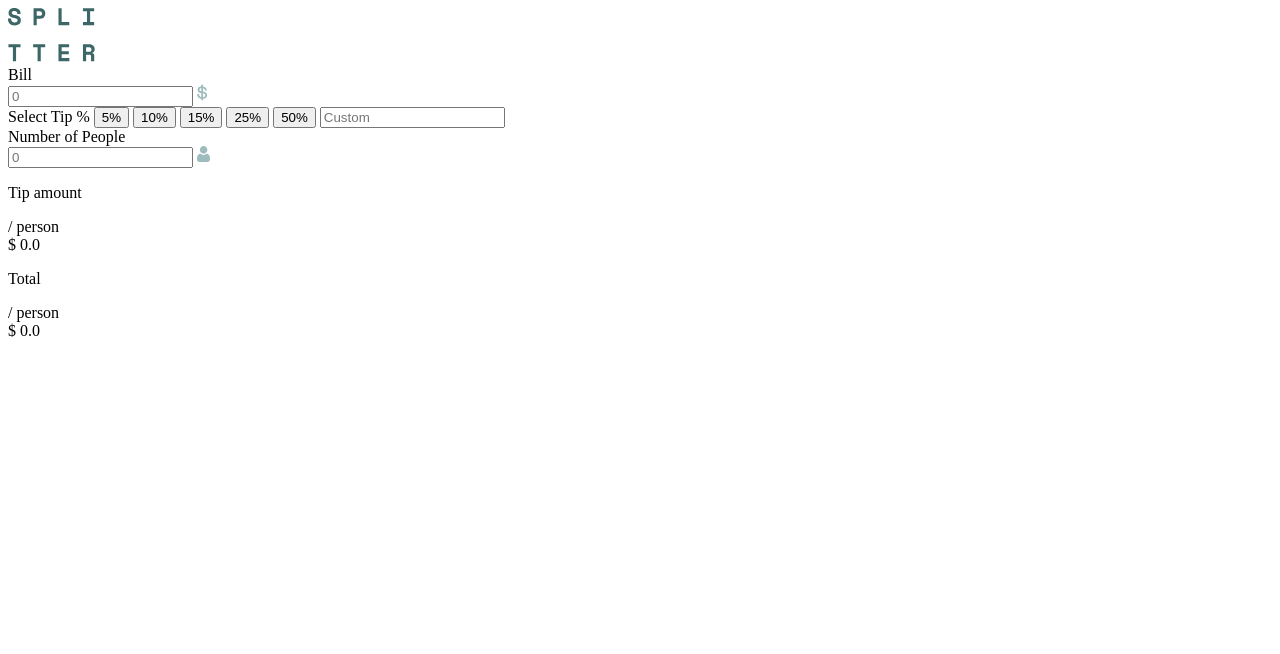
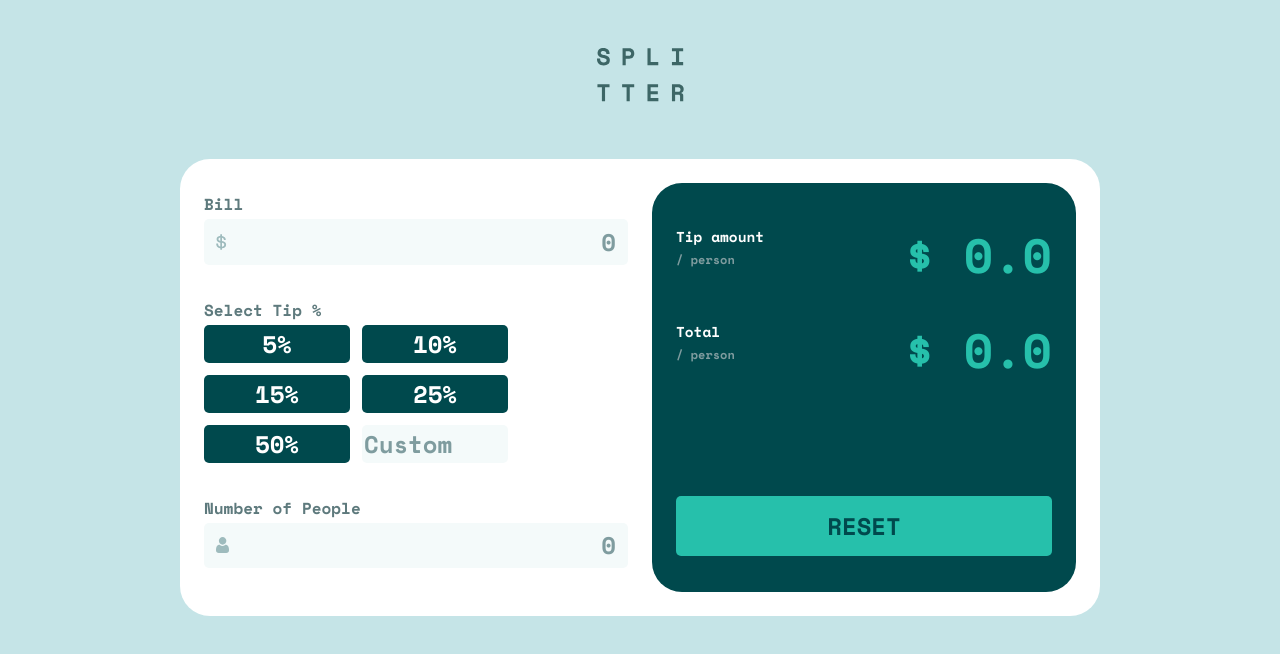
Before and after one commit to RickHalmoguera/Tip-calculator, a plain HTML site: page index.html in a window 1280 px wide. Drawn offline with nearby package versions, Linux system fonts and the light colour scheme.

Commit message:
Css done

```diff
--- a/index.html
+++ b/index.html
@@ -14,6 +14,7 @@
     </header>
 
     <main>
+        <div class="info-container">
             <section class="bill-container">
                 <span class="section-heading">
                     Bill
@@ -29,12 +30,14 @@
                 <span class="section-heading">
                     Select Tip %
                 </span>
-            <button class="tip-percentage-btn"> 5%</button>
-            <button class="tip-percentage-btn"> 10%</button>
-            <button class="tip-percentage-btn"> 15%</button>
-            <button class="tip-percentage-btn"> 25%</button>
-            <button class="tip-percentage-btn"> 50%</button>
+                <div class="btns-container">
+                    <button class="btn"> 5%</button>
+                    <button class="btn"> 10%</button>
+                    <button class="btn"> 15%</button>
+                    <button class="btn"> 25%</button>
+                    <button class="btn"> 50%</button>
                     <input type="text" placeholder="Custom">
+                </div>
             </section>
 
             <section class="number-people-container">
@@ -44,8 +47,11 @@
                     <img src="./images/icon-person.svg" alt="dollar">
                 </div>
             </section>
+        </div>
 
+        <div class="display-result-container">
             <section class="result-container">
+                <div class="tip-total-container">
                     <div class="tip-container">
                         <div class="description">
                             <p>Tip amount</p>
@@ -67,7 +73,12 @@
                             $ 0.0
                         </div>
                     </div>
+                </div>
+
+                <button class="btn-reset">reset</button>
             </section>
+        </div>
+
     </main>
 </body>
 <script src="./index.js"></script>
--- a/style.scss
+++ b/style.scss
@@ -0,0 +1,162 @@
+@import url('https://fonts.googleapis.com/css2?family=Space+Mono:wght@700&display=swap');
+
+
+$ff-main: 'Space Mono', monospace;
+
+$veryDarkCyan:hsl(183, 100%, 15%);
+$darkGrayishCyan: hsl(186, 14%, 43%);
+$grayishCyan:hsl(184, 14%, 56%);
+$lightGrayishCyan: hsl(185, 41%, 84%);
+$veryLightGrayishCyan: hsl(189, 41%, 97%);
+$strongCyan: hsl(172, 67%, 45%);
+$white:hsl(0, 0%, 100%);
+
+@mixin btn-style{
+    width: 146px;
+    border: none;
+    border-radius: 5px;
+}
+
+*{
+    box-sizing: border-box;
+    margin: 0;
+    font-family: $ff-main;
+    font-size: 24px;
+}
+
+body{
+    background: $lightGrayishCyan;
+    height: 100vh;
+    display: flex;
+    flex-direction: column;
+    justify-content: flex-start;
+    align-items: center;
+}
+
+header{
+    padding: 2em;
+}
+
+main{
+    max-width: 920px;
+    background: $white;
+    border-radius: 30px;
+    padding: 1em;
+    display: flex;
+    flex-direction: column;
+    gap: 1em;
+
+    @media screen and (min-width:700px) {
+        flex-direction: row;
+
+        .info-container,.display-result-container {
+            width: 50%;
+        }
+
+    }
+}
+
+section{
+    margin-bottom: 1em;
+}
+
+.section-heading{
+    font-size: 16px;
+    color: $darkGrayishCyan;
+}
+
+.input-container{
+    position: relative;
+
+    img{
+        position: absolute;
+        top: 50%;
+        transform: translateY(-50%);
+        left: .5em;
+
+    }
+
+    .input-field{
+        background: $veryLightGrayishCyan;
+        width: 100%;
+        border: none;
+        border-radius: 5px;
+        padding: .2em .5em;
+
+        &::placeholder{
+            text-align: right;
+            color: $grayishCyan;
+        }
+    }
+}
+
+.select-tip-container{
+    .btns-container{
+        display: flex;
+        gap: .5em;
+        flex-wrap: wrap;
+    }
+
+    .btn{
+        @include btn-style();
+        cursor: pointer;
+        background: $veryDarkCyan;
+        color: $white;
+    }
+
+    input{
+        @include btn-style();
+        background: $veryLightGrayishCyan;
+
+        &::placeholder{
+            color: $grayishCyan;
+        }
+    }
+}
+
+
+.result-container{
+    background: $veryDarkCyan;
+    border-radius: 30px;
+    padding: 1.5em 1em;
+    color: $white;
+    margin-bottom: 0;
+    height: 100%;
+    display: flex;
+    flex-direction: column;
+    justify-content: space-between;
+
+    p{
+        font-size: .6rem;
+        line-height: 0;
+    }
+
+    span{
+        color: $grayishCyan;
+        font-size: .5rem;
+    }
+
+
+    .tip-container, .total-container{
+        display: flex;
+        justify-content: space-between;
+        align-items: center;
+        margin-bottom: 1em;
+
+        .amount-container{
+            font-size: 2rem;
+            color: $strongCyan;
+        }
+    }
+
+    .btn-reset{
+        justify-self: flex-end;
+        @include btn-style();
+        width:100%;
+
+        color: $veryDarkCyan;
+        background: $strongCyan;
+        text-transform: uppercase;
+        padding: .5em;
+    }
+}
```
Also changed, not shown: css/style.css, 1 other file. Lines whose indentation alone changed are shown as unchanged.
